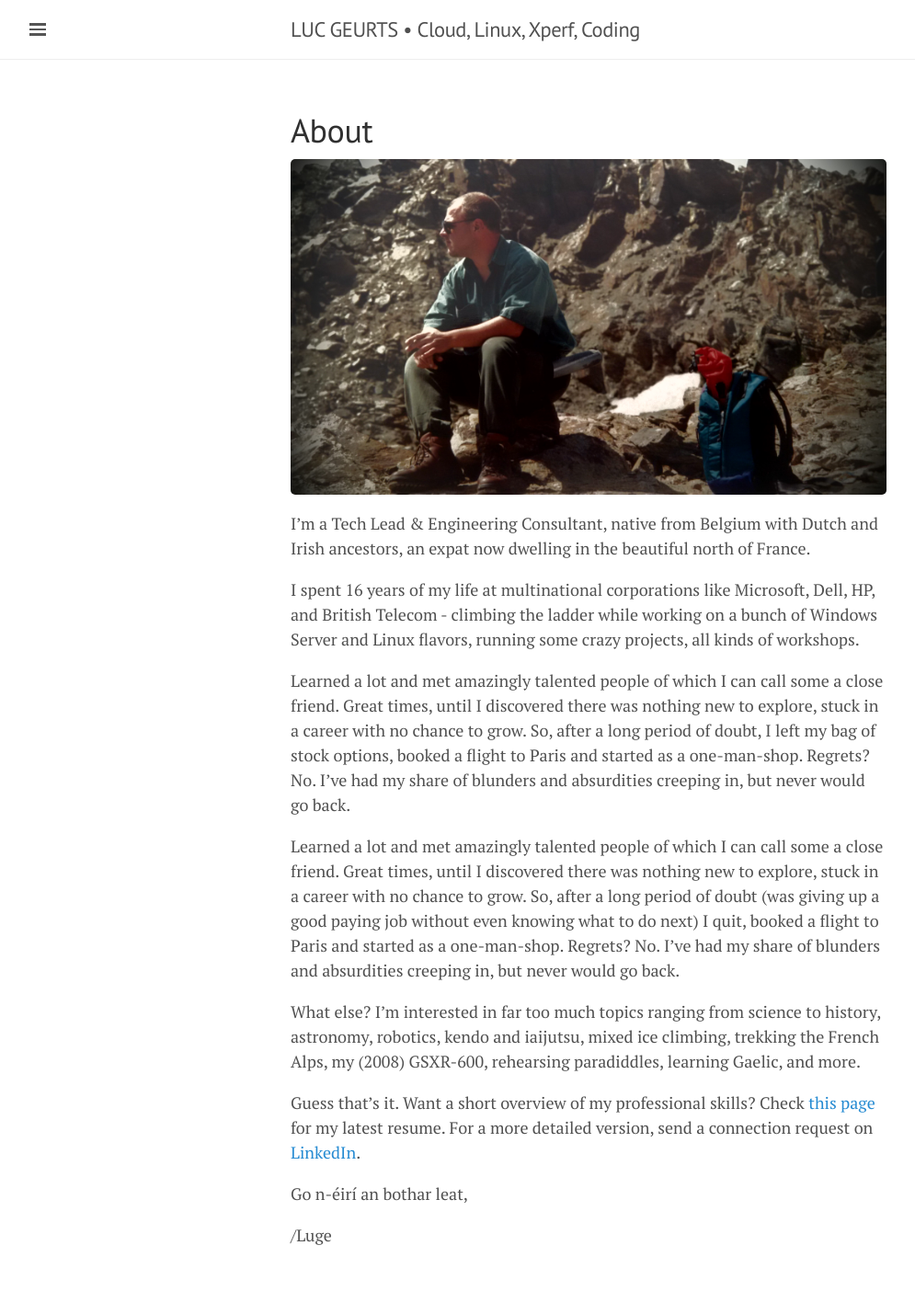
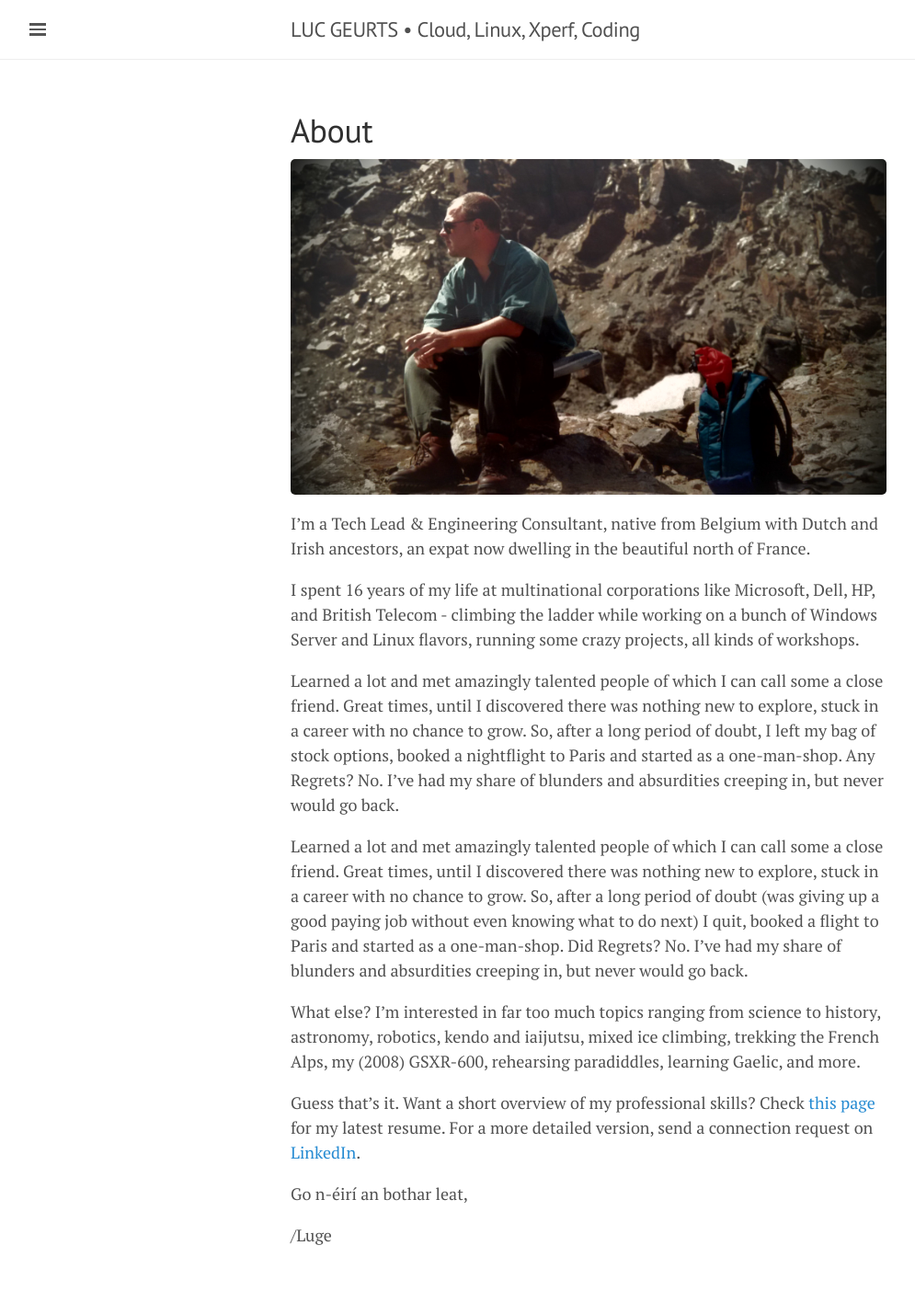
Before and after one commit to lgeurts/lgeurts.github.io, a Jekyll site: the page built from about.md, in a window 1280 px wide. Shown: the whole page at 92% size, without its empty margins (0-995 px from the left). Built offline with Jekyll 4.4.1, drawn with Linux system fonts in a browser that asks for light colours; nearby versions of some CDN libraries.

Commit message:
Update about.md

```diff
--- a/about.md
+++ b/about.md
@@ -9,9 +9,9 @@
 
 I spent 16 years of my life at multinational corporations like Microsoft, Dell, HP, and British Telecom - climbing the ladder while working on a bunch of Windows Server and Linux flavors, running some crazy projects, all kinds of workshops.
 
-Learned a lot and met amazingly talented people of which I can call some a close friend. Great times, until I discovered there was nothing new to explore, stuck in a career with no chance to grow. So, after a long period of doubt, I left my bag of stock options, booked a flight to Paris and started as a one-man-shop. Regrets? No. I've had my share of blunders and absurdities creeping in, but never would go back.
+Learned a lot and met amazingly talented people of which I can call some a close friend. Great times, until I discovered there was nothing new to explore, stuck in a career with no chance to grow. So, after a long period of doubt, I left my bag of stock options, booked a nightflight to Paris and started as a one-man-shop. Any Regrets? No. I've had my share of blunders and absurdities creeping in, but never would go back.
 
-Learned a lot and met amazingly talented people of which I can call some a close friend. Great times, until I discovered there was nothing new to explore, stuck in a career with no chance to grow. So, after a long period of doubt (was giving up a good paying job without even knowing what to do next) I quit, booked a flight to Paris and started as a one-man-shop. Regrets? No. I've had my share of blunders and absurdities creeping in, but never would go back.
+Learned a lot and met amazingly talented people of which I can call some a close friend. Great times, until I discovered there was nothing new to explore, stuck in a career with no chance to grow. So, after a long period of doubt (was giving up a good paying job without even knowing what to do next) I quit, booked a flight to Paris and started as a one-man-shop. Did Regrets? No. I've had my share of blunders and absurdities creeping in, but never would go back.
 
 What else? I'm interested in far too much topics ranging from science to history, astronomy, robotics, kendo and iaijutsu, mixed ice climbing, trekking the French Alps, my (2008) GSXR-600, rehearsing paradiddles, learning Gaelic, and more.
 
```
